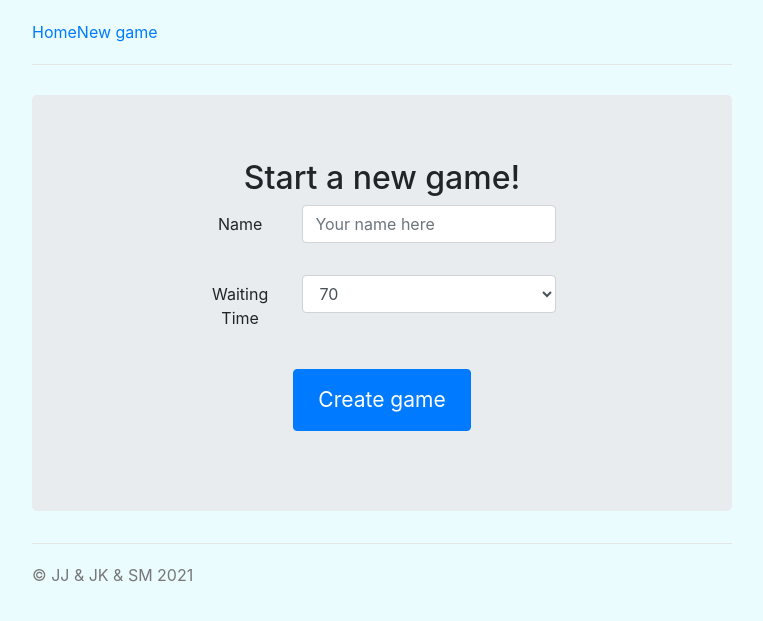
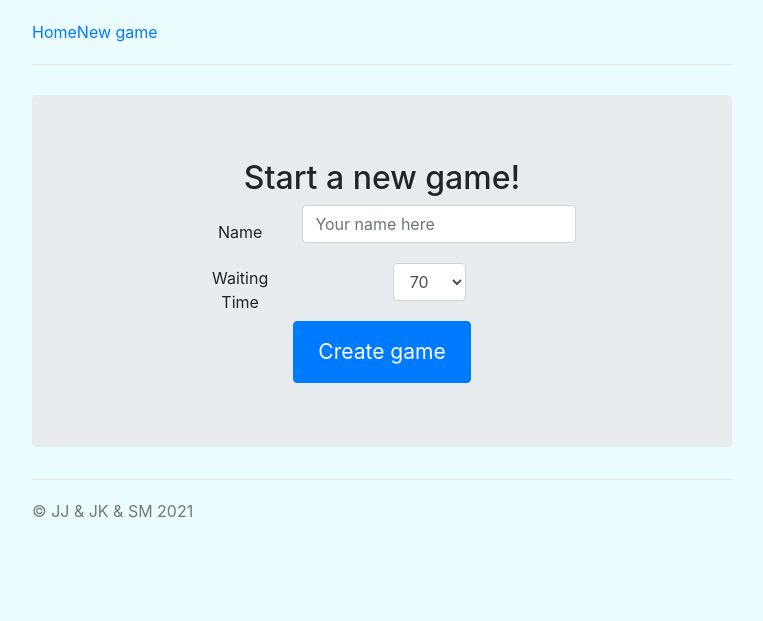
Before and after one commit to deJcob/DrawingAndGuessingGame, a Flask app: page /newGame in a window 1280 px wide. Shown: the top 621 px of the page, without its empty margins (258-1021 px from the left). Run offline with Flask 2, Linux system fonts and the light colour scheme; parts of the project's set-up code (start-up, migrations or seed data) failed here and were passed over; some libraries are stand-ins or nearby versions.

Commit message:
Jacek's changes

```diff
--- a/app/main/routes.py
+++ b/app/main/routes.py
@@ -38,6 +38,7 @@ def newGame():
         session.clear()
     return render_template('new.html', form=form)
 
+
 @main.route('/game', defaults={'game_id': None})
 @main.route('/game/<game_id>')  # This normal user link to the specified game
 def game(game_id=None):  # TODO: Check here if the game exists in database
--- a/app/templates/new.html
+++ b/app/templates/new.html
@@ -19,8 +19,7 @@
 
         <div class="jumbotron">
             <h2>Start a new game!</h2>
-            <form class="form-group" method="POST" action="{{ url_for('main.createGame') }}">
-                                <div class="row justify-content-center">
+            <div class="row justify-content-center">
                 <form class="form-inline" method="POST">
                     <div class="form-row align-items-center">
                         <div class="input-append">
@@ -45,7 +44,7 @@
                         </div>
                     </div>
                 </form>
-                </div>
+            </div>
         </div>
 
         <footer class="footer">
```
